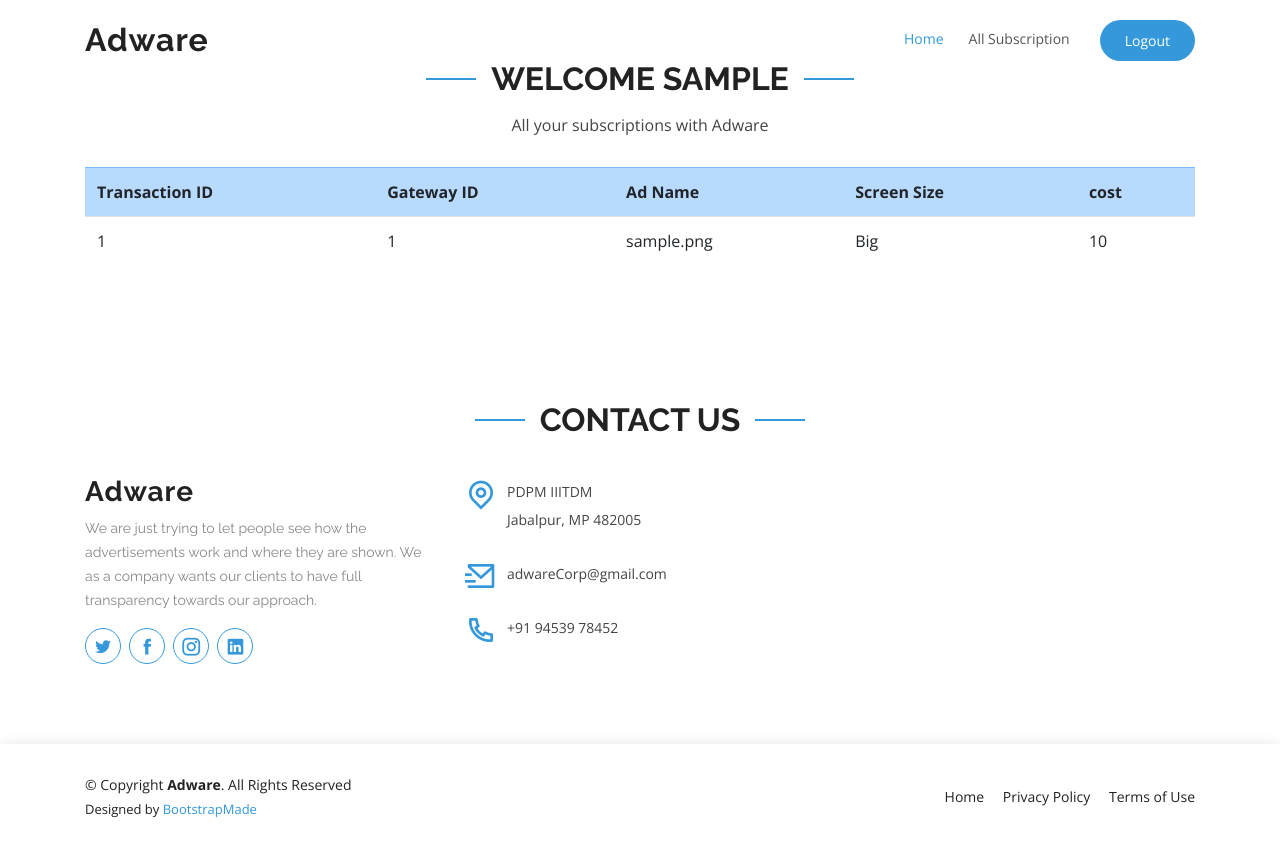
After one commit to get-thepacket/Adware-pr, a Django app: page /adv/all-subscription in a window 1280 px wide. The commit adds this page. Run offline with Django 3.2, Linux system fonts and the light colour scheme; a user stored in the database is signed in; tables that the repository leaves empty hold one stand-in row (values such as "Sample post"); some libraries are stand-ins or nearby versions.

Commit message:
All Subscription page

```diff
--- a/Adware/Advertiser/Templates/Advertiser/base.html
+++ b/Adware/Advertiser/Templates/Advertiser/base.html
@@ -67,7 +67,7 @@
       <nav class="nav-menu d-none d-lg-block">
         <ul>
           <li class="active"><a href="/">Home</a></li>
-          <li><a href="#contact">Contact</a></li>
+          <li><a href="/adv/all-subscription">All Subscription</a></li>
 
           <li class="get-started"><a href="/accounts/logout?next=/">Logout</a></li>
         </ul>
--- /dev/null
+++ b/Adware/Advertiser/Templates/Advertiser/subs.html
@@ -0,0 +1,30 @@
+{% extends 'Advertiser/base.html' %}
+
+{% block content %}
+<section id="services" class="services">
+    <div class="section-title" data-aos="fade-up">
+            <h2>Welcome {{user}}</h2>
+            <p>All your subscriptions with Adware</p>
+        </div>
+    <div class="container">
+    <table class="table table-hover">
+        <tr class="table-primary">
+            <th>Transaction ID</th>
+            <th>Gateway ID</th>
+            <th>Ad Name</th>
+            <th>Screen Size</th>
+            <th>cost</th>
+        </tr>
+        {% for i in subs %}
+            <tr>
+                <td>{{i.transaction_id}}</td>
+                <td>{{i.gateway_id}}</td>
+                <td>{{i.ad.file_name}}</td>
+                <td>{{i.screen.type}}</td>
+                <td>{{i.cost}}</td>
+            </tr>
+        {% endfor %}
+    </table>
+    </div>
+</section>
+{% endblock %}
--- a/Adware/Advertiser/Templates/Screens/display.html
+++ b/Adware/Advertiser/Templates/Screens/display.html
@@ -1,4 +1,4 @@
-{% extends 'Advertiser/base.html' %}
+{% extends 'Screens/base.html' %}
 
 {% block content %}
 <div class="section-title" data-aos="fade-up">
--- a/Adware/Advertiser/Templates/Screens/index.html
+++ b/Adware/Advertiser/Templates/Screens/index.html
@@ -1,4 +1,4 @@
-{% extends 'Advertiser/base.html' %}
+{% extends 'Screens/base.html' %}
 
 {% block content %}
 
--- a/Adware/Advertiser/urls.py
+++ b/Adware/Advertiser/urls.py
@@ -11,4 +11,5 @@ urlpatterns = [
     path('/handlerequest/<transaction_id>', views.handlerequest),
     path('/wait', views.notify),
     path('/delete', views.delete_ads),
+    path('/all-subscription',views.all_subscription),
 ]
--- a/Adware/Advertiser/views.py
+++ b/Adware/Advertiser/views.py
@@ -310,3 +310,10 @@ def delete_ads(request):
             return redirect("/adv?info=Ad deleted&msgtype=success")
 
     return redirect("/adv?info=Ad couldn't be deleted&msgtype=error")
+
+
+@login_required
+def all_subscription(request):
+    subs = Subscription.objects.filter(ad__username__in=[request.user])
+
+    return render(request, "Advertiser/subs.html", {"subs":subs})
```
